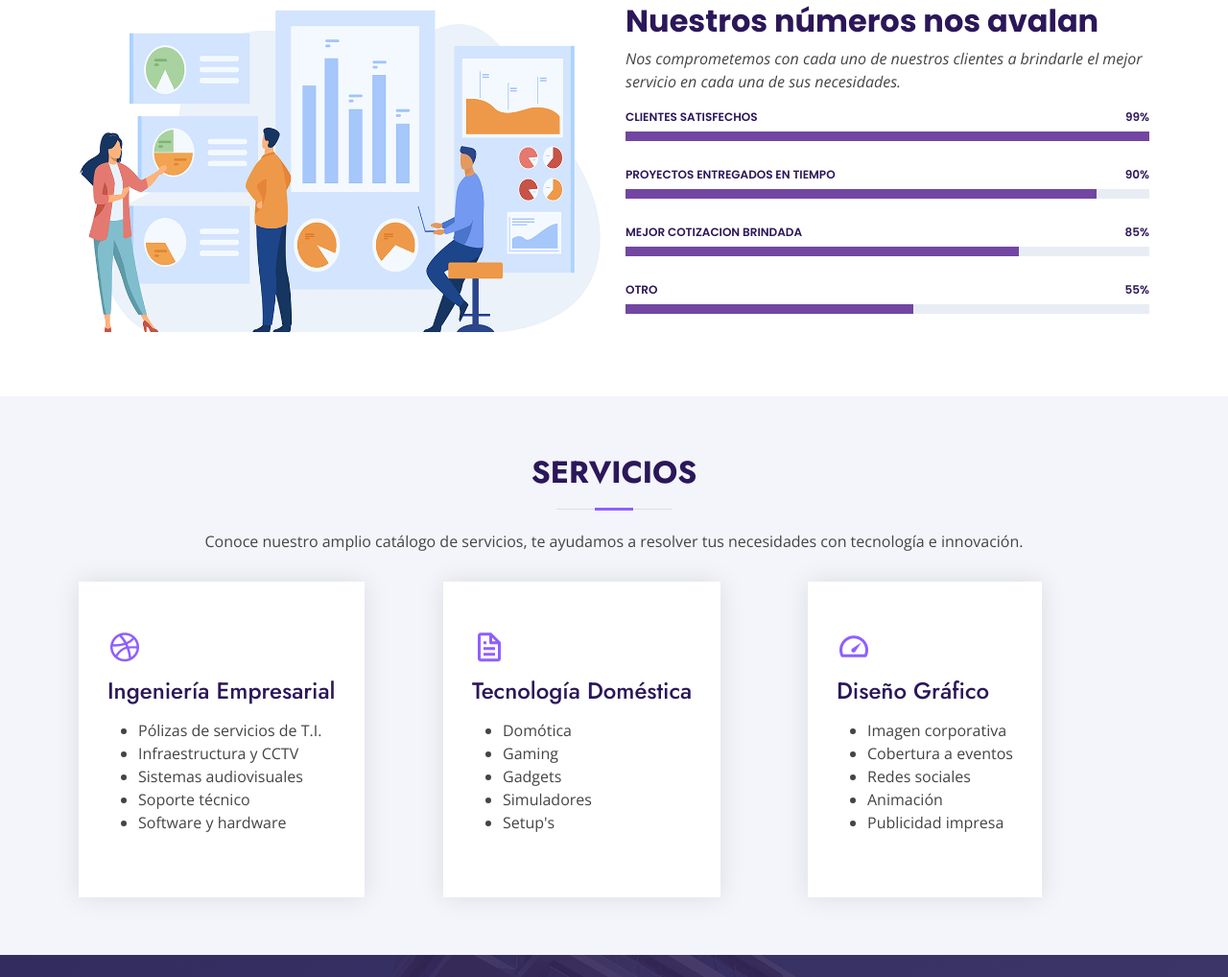
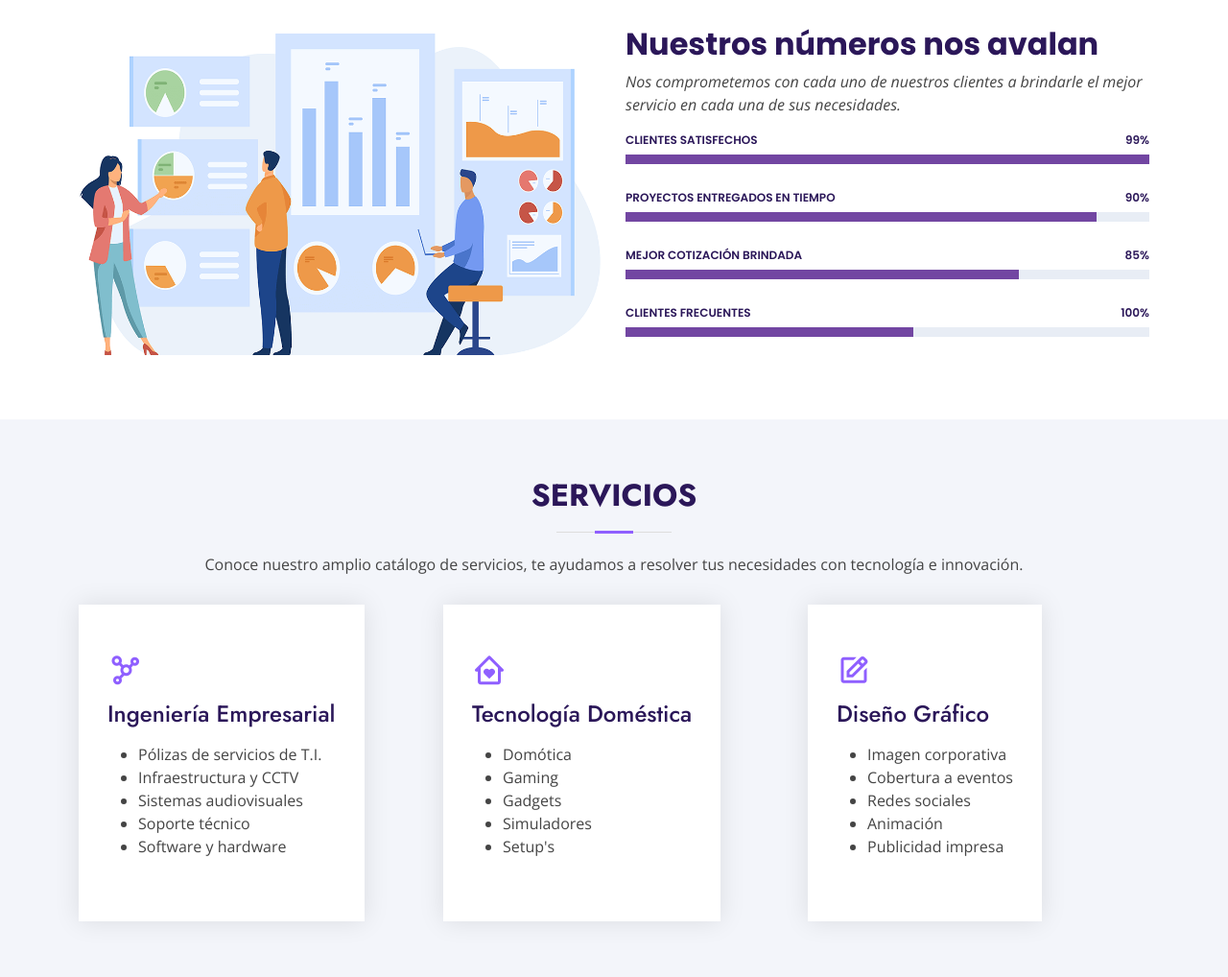
Before and after one commit to ISCLuisRamirez/WebVicotech, a PHP site: page / in a window 1280 px wide. Shown: the part 2290-3308 px from the top of the page at 96% size. Run offline with PHP 8.4, Linux system fonts and the light colour scheme.

Commit message:
fixed icons

```diff
--- a/index.php
+++ b/index.php
@@ -114,7 +114,7 @@
         <div class="row content">
           <div class="col-lg-6">
             <p style="text-align: justify">
-              Fundada en 2016 en la Cuidad de México, Vicotech se especializa en otorgar soluciones tecnológicas a cada uno de sus clientes, sin importar el rubro, tamaño o enfoque del negocio o empresa.
+            Somos una empresa mexicana que ofrece múltiples servicios tecnológicos para el beneficio de nuestros clientes, analizamos la necesidad de cada uno y ofrecemos propuestas convenientes para satisfacer la necesidad, trabajamos diferentes servicios.
             </p>
             <ul>
               <li><i class="ri-check-double-line"></i> Sector Privado (Empresas, colegios, casa habitación y más)</li>
@@ -125,7 +125,7 @@
           <div class="col-lg-6 pt-4 pt-lg-0">
             <p style="text-align: justify">
               Contamos con productos y servicios personalizados de acuerdo a las necesidades de cada uno de nuestros clientes, destancando nuestro interés en innovar y mantenernos a la vanguardia en el mercado de las tecnologias de la información.<br><br>
-              Ayudamos a las empresa a escalar y competir en los mercados cambiantes mediante incorporando tecnologias ditiales en procesos, productos y activos.
+              Nuestra meta es brindar la mejor atención personalizada y asesoría técnica a nuestros clientes, para proveerles equipos, servicios e instalaciones más adecuadas para sus proyectos y espacios.
             </p>
             <!-- <a href="#" class="btn-learn-more">Learn More</a> -->
           </div>
@@ -242,14 +242,14 @@
               </div>
 
               <div class="progress">
-                <span class="skill">Mejor cotizacion brindada <i class="val">85%</i></span>
+                <span class="skill">Mejor cotización brindada <i class="val">85%</i></span>
                 <div class="progress-bar-wrap">
                   <div class="progress-bar" role="progressbar" aria-valuenow="75" aria-valuemin="0" aria-valuemax="100"></div>
                 </div>
               </div>
 
               <div class="progress">
-                <span class="skill">Otro <i class="val">55%</i></span>
+                <span class="skill">Clientes frecuentes <i class="val">100%</i></span>
                 <div class="progress-bar-wrap">
                   <div class="progress-bar" role="progressbar" aria-valuenow="55" aria-valuemin="0" aria-valuemax="100"></div>
                 </div>
@@ -275,8 +275,8 @@
         <div class="row">
           <div class="col-xl-4 col-md-6 d-flex align-items-stretch" data-aos="zoom-in" data-aos-delay="100">
             <div class="icon-box">
-              <div class="icon"><i class="bx bxl-dribbble"></i></div>
-              <h4><a href="">Ingeniería Empresarial</a></h4>
+              <div class="icon"><i class='bx bx-network-chart'></i></div>
+              <h4><a href="#">Ingeniería Empresarial</a></h4>
               <ul>
                 <li>Pólizas de servicios de T.I.</li>
                 <li>Infraestructura y CCTV</li>
@@ -289,7 +289,7 @@
 
           <div class="col-xl-4 col-md-6 d-flex align-items-stretch mt-4 mt-md-0" data-aos="zoom-in" data-aos-delay="200">
             <div class="icon-box">
-              <div class="icon"><i class="bx bx-file"></i></div>
+              <div class="icon"><i class='bx bx-home-heart'></i></i></div>
               <h4><a href="">Tecnología Doméstica</a></h4>
               <ul>
                 <li>Domótica</li>
@@ -303,7 +303,7 @@
 
           <div class="col-xl-4 col-md-6 d-flex align-items-stretch mt-4 mt-xl-0" data-aos="zoom-in" data-aos-delay="300">
             <div class="icon-box">
-              <div class="icon"><i class="bx bx-tachometer"></i></div>
+              <div class="icon"><i class='bx bx-edit'></i></div>
               <h4><a href="">Diseño Gráfico</a></h4>
               <ul>
                 <li>Imagen corporativa</li>
```
